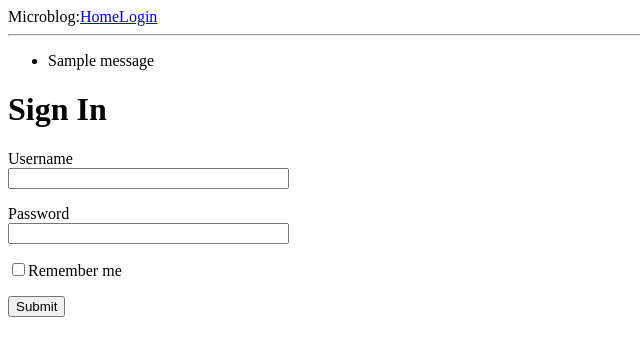
After one commit to TachibanaMitsuha/flask_microblog, a Flask app: template app/templates/login.html in a window 1280 px wide. The commit adds this page. Shown: the top 356 px of the page, without its empty margins (0-640 px from the left). Run offline with Flask 2, Linux system fonts and the light colour scheme; the template is opened without the code that fills it: most values are stand-ins (such as "Sample title", 1, 10 or a date in 2020); one stand-in notice (Sample message) is shown; form fields are guessed from the names that the template uses.

Commit message:
form finished

```diff
--- a/app/__init__.py
+++ b/app/__init__.py
@@ -1,7 +1,11 @@
 from flask import Flask
+from config import Config
 
 app = Flask(__name__)
+app.config.from_object(Config)
+#print('等会谁（哪个包或模块）在使用我:{}'.format(__name__))
+print(app.config['SECRET_KEY'])
 
-print('等会谁（哪个包或模块）在使用我:{}'.format(__name__))
+
 
 from app import route
--- a/app/templates/base.html
+++ b/app/templates/base.html
@@ -9,6 +9,17 @@
         {% endif %}
     </head>
     <body>
+        <div>Microblog:<a href="{{ url_for('index')}}">Home</a><a href="{{ url_for('login')}}">Login</a></div>
+        <hr>
+        {% with messages = get_flashed_messages() %}
+        {% if messages %}
+        <ul>
+            {% for message in messages %}
+            <li>{{ message }}</li>
+            {% endfor %}
+        </ul>
+        {% endif %}
+        {% endwith %}
         {% block content %}}
         {% endblock %}
     </body>
--- /dev/null
+++ b/app/templates/login.html
@@ -0,0 +1,24 @@
+{% extends 'base.html' %}
+
+{% block content %}
+    <h1>Sign In</h1>
+    <form action="" method="post" novalidate>
+        {{ form.hidden_tag() }}
+        <p>
+            {{ form.username.label }}<br>
+            {{ form.username(size=32) }}
+            {% for error in form.username.errors %}
+            <span style="color: red">[{{ error }}]</span>
+            {% endfor %}
+        </p>
+        <p>
+            {{ form.password.label }}<br>
+            {{ form.password(size=32) }}
+            {% for error in form.password.errors %}
+            <span style="color: #ff0000">[{{ error }}]</span>
+            {% endfor %}
+        </p>
+        <p>{{ form.remember_me() }}{{ form.remember_me.label}}</p>
+        <p>{{ form.submit() }}</p>
+    </form>
+{% endblock %}
--- /dev/null
+++ b/config.py
@@ -0,0 +1,4 @@
+import os
+
+class Config:
+    SECRET_KEY = os.environ.get('SECRET_KEY') or 'you will never guess'
```
Also changed, not shown: app/forms.py (added, +9 -0 lines), app/route.py (+12 -1 lines). Lines whose indentation alone changed are shown as unchanged.
